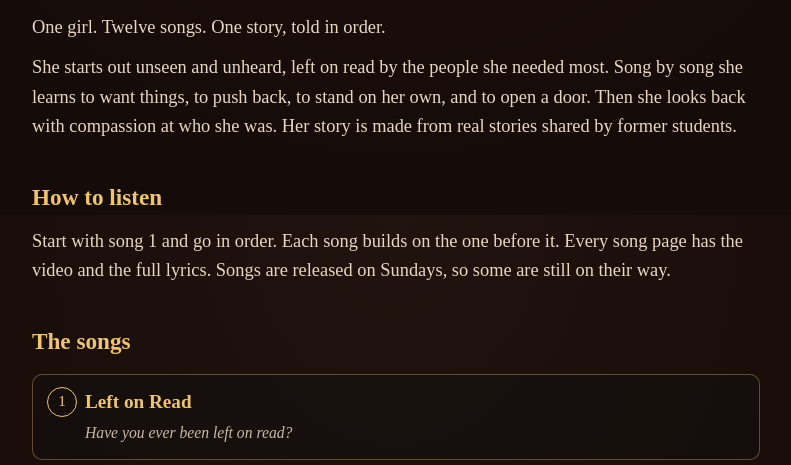
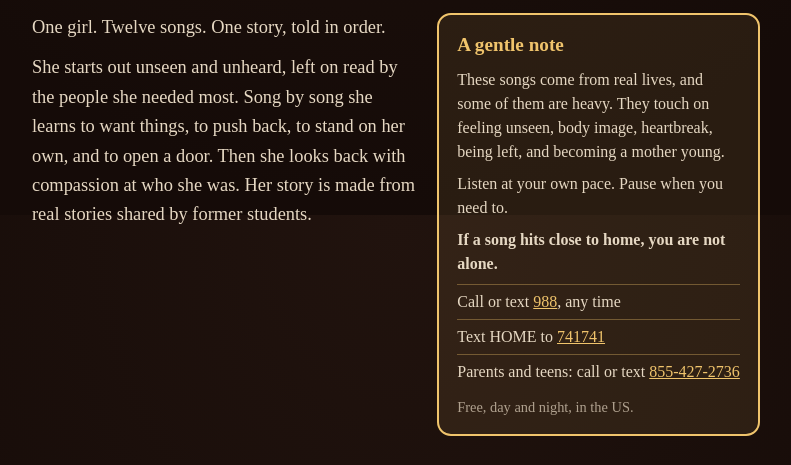
Before and after one commit to hoomau-3/directions-academy-music, a plain HTML site: page becoming/index.html in a window 1280 px wide. Shown: the part 585-1050 px from the top of the page, without its empty margins (244-1035 px from the left). Drawn offline with Linux system fonts and the light colour scheme.

Commit message:
Add gentle note to album pages

```diff
--- a/assets/style.css
+++ b/assets/style.css
@@ -62,3 +62,12 @@ footer p{margin:.3em 0}
 .lyrics-index li{padding:5px 0}
 
 .album{display:flex;gap:16px;align-items:center}.album .tile{flex:0 0 96px;width:96px;height:96px;border-radius:10px;object-fit:cover}.album .tt{flex:1;min-width:0}
+.intro{display:grid;gap:18px;margin:14px 0 6px}
+@media(min-width:640px){.intro{grid-template-columns:1.2fr 1fr;align-items:start}}
+.intro>div>p:first-child{margin-top:0}
+.care{border:2px solid var(--gold);border-radius:14px;padding:16px 18px;background:rgba(240,196,108,.09);font-size:1rem;line-height:1.5}
+.care h2{margin:0 0 .35em;font-size:1.2rem}
+.care p{margin:.5em 0}
+.care ul{list-style:none;padding:0;margin:.5em 0}
+.care li{padding:5px 0;border-top:1px solid var(--line)}
+.care .small{margin-bottom:0}
--- a/becoming/index.html
+++ b/becoming/index.html
@@ -12,8 +12,13 @@
 <nav><a href="/becoming/">Becoming</a><a href="/stages-not-ages/">Stages Not Ages</a><a href="/because-of-you/">Because of You</a><a href="/listen-to-your-heart/">Listen To Your Heart</a><a href="/parenting-by-design/">Parenting by Design</a><a href="/lyrics/">Lyrics</a></nav></header>
 <main><p class="crumbs"><a href="/">Home</a> / Becoming</p>
 <p class="eyebrow">Album &middot; 12 songs</p><h1>Becoming</h1><img src="/assets/covers/becoming.jpg" alt="Becoming album cover by AiNa Lyfe" width="360" height="360" style="display:block;margin:16px auto;max-width:100%;height:auto;border-radius:12px">
-<p>One girl. Twelve songs. One story, told in order.</p>
-<p>She starts out unseen and unheard, left on read by the people she needed most. Song by song she learns to want things, to push back, to stand on her own, and to open a door. Then she looks back with compassion at who she was. Her story is made from real stories shared by former students.</p>
+<div class="intro"><div><p>One girl. Twelve songs. One story, told in order.</p>
+<p>She starts out unseen and unheard, left on read by the people she needed most. Song by song she learns to want things, to push back, to stand on her own, and to open a door. Then she looks back with compassion at who she was. Her story is made from real stories shared by former students.</p></div><aside class="care" aria-label="A gentle note about this album"><h2>A gentle note</h2>
+<p>These songs come from real lives, and some of them are heavy. They touch on feeling unseen, body image, heartbreak, being left, and becoming a mother young.</p>
+<p>Listen at your own pace. Pause when you need to.</p>
+<p><strong>If a song hits close to home, you are not alone.</strong></p>
+<ul><li>Call or text <a href="tel:988">988</a>, any time</li><li>Text HOME to <a href="sms:741741">741741</a></li><li>Parents and teens: call or text <a href="tel:+18554272736">855-427-2736</a></li></ul>
+<p class="small">Free, day and night, in the US.</p></aside></div>
 <h2>How to listen</h2>
 <p>Start with song 1 and go in order. Each song builds on the one before it. Every song page has the video and the full lyrics. Songs are released on Sundays, so some are still on their way.</p>
 <h2>The songs</h2>
```
Also changed, not shown: listen-to-your-heart/index.html (+7 -2 lines), parenting-by-design/index.html (+6 -1 lines), stages-not-ages/index.html (+7 -2 lines).
